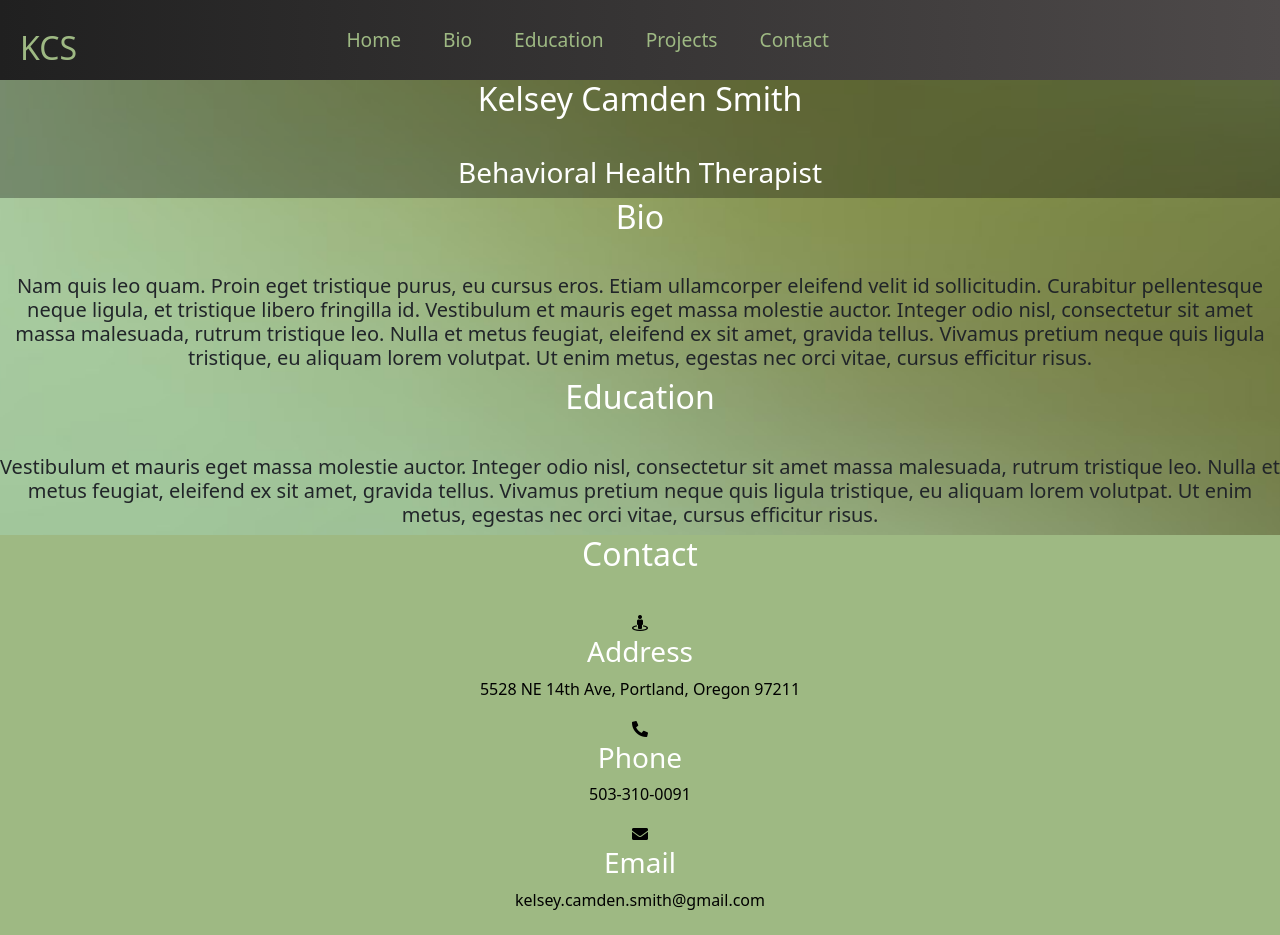
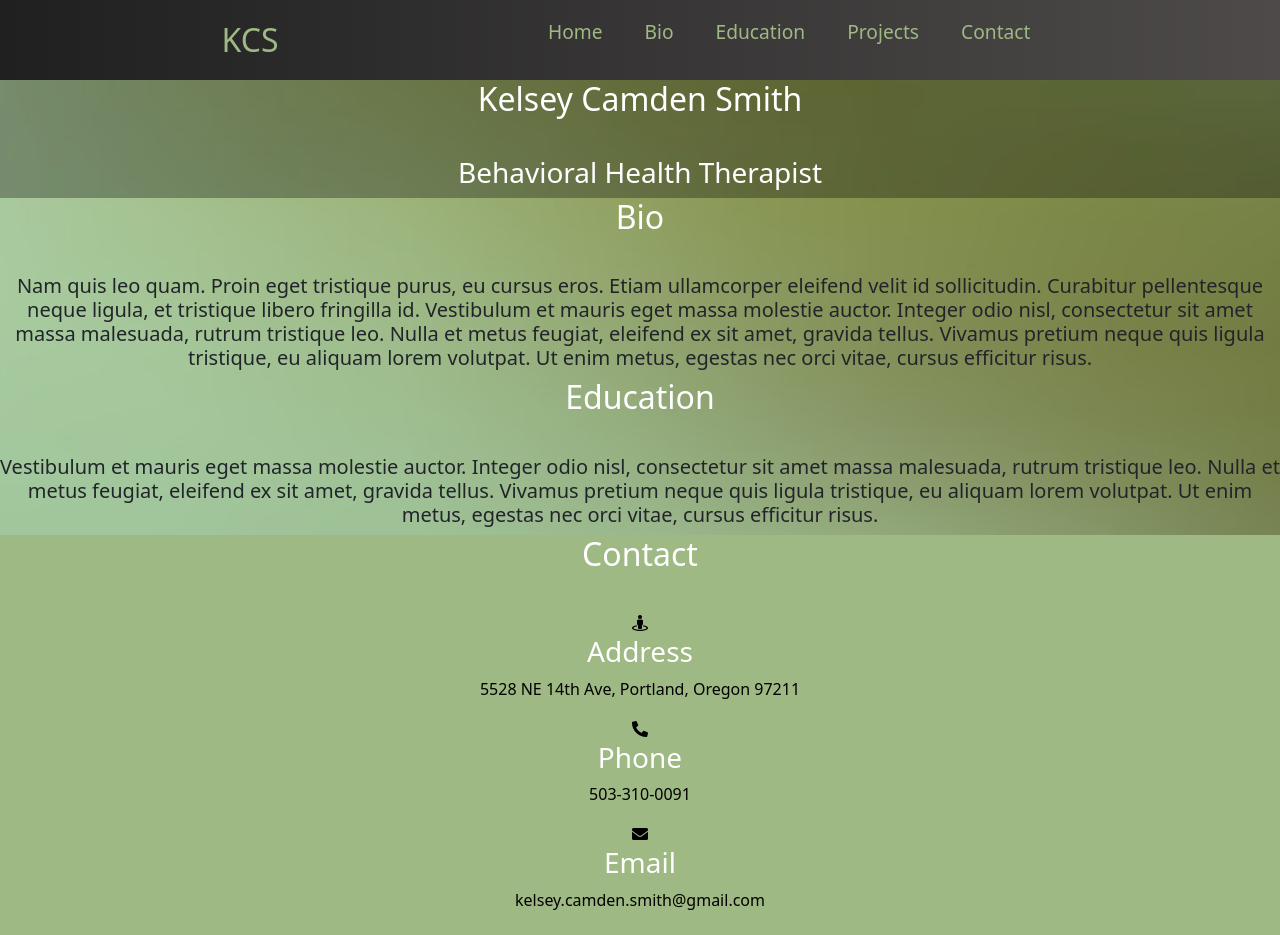
Before and after one commit to joshrehanek/kelsey-react-portfolio, a React (Create React App) app: page / in a window 1280 px wide. Built offline with nearby package versions, Linux system fonts and the light colour scheme.

Commit message:
changes classname to fix sticky navbar issue

```diff
--- a/src/components/Navbar/Nav.css
+++ b/src/components/Navbar/Nav.css
@@ -1,4 +1,4 @@
-.navbar {
+.nav {
     background: linear-gradient(90deg, rgb(32, 32, 32) 0%, rgb(78, 74, 74) 100%);
     height: 80px;
     display: flex;
--- a/src/components/Navbar/Nav.js
+++ b/src/components/Navbar/Nav.js
@@ -9,7 +9,7 @@ export default function Navbar() {
 
 
     return (
-        <header className='navbar'>
+        <header className='nav'>
             <nav>
                 <div className='navbar-container'>
                     <Link to='/' className='navbar-logo' onClick={closeMobileMenu}>
```
